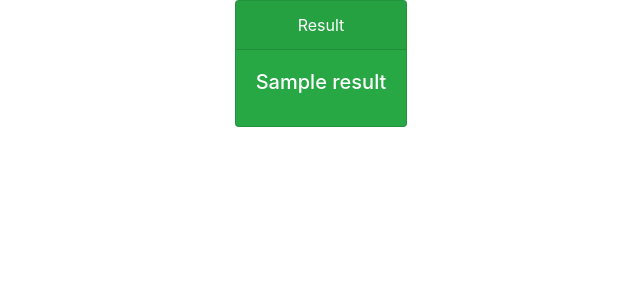
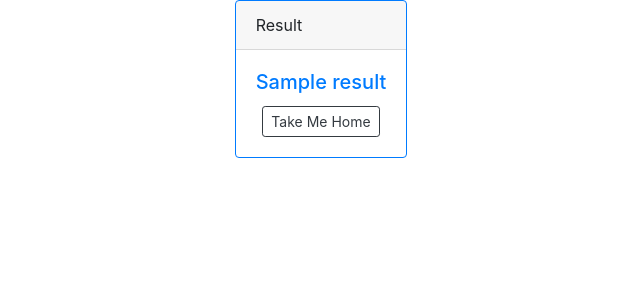
Before and after one commit to This-swapnil/mlops, a Flask app: template webapp/templates/result.html in a window 1280 px wide. Shown: the top 300 px of the page, without its empty margins (319-959 px from the left). Run offline with Flask 2, Linux system fonts and the light colour scheme; the template is opened without the code that fills it: most values are stand-ins (such as "Sample title", 1, 10 or a date in 2020); some libraries are stand-ins or nearby versions.

Commit message:
woresult page updated

```diff
--- a/webapp/templates/result.html
+++ b/webapp/templates/result.html
@@ -1,5 +1,6 @@
 <!DOCTYPE html>
 <html lang="en">
+
 <head>
   <title>Result</title>
 
@@ -7,19 +8,22 @@
   <meta name="viewport" content="width=device-width, initial-scale=1, shrink-to-fit=no">
 
   <!-- Bootstrap CSS -->
-        <link rel="stylesheet" href="https://stackpath.bootstrapcdn.com/bootstrap/4.3.1/css/bootstrap.min.css" integrity="sha384-ggOyR0iXCbMQv3Xipma34MD+dH/1fQ784/j6cY/iJTQUOhcWr7x9JvoRxT2MZw1T" crossorigin="anonymous">
+  <link rel="stylesheet" href="https://stackpath.bootstrapcdn.com/bootstrap/4.3.1/css/bootstrap.min.css"
+    integrity="sha384-ggOyR0iXCbMQv3Xipma34MD+dH/1fQ784/j6cY/iJTQUOhcWr7x9JvoRxT2MZw1T" crossorigin="anonymous">
 
   <title>Result</title>
 </head>
+
 <body>
   <div class="col d-flex justify-content-center">
-        <div class="card text-white text-center  bg-success mb-3" style="max-width: 18rem;">
+    <div class="card border-primary mb-3" style="max-width: 18rem;">
       <div class="card-header">Result</div>
-            <div class="card-body">
+      <div class="card-body text-primary text-center">
         <h5 class="card-title">{{ result }}</h5>
-              <!-- <p class="card-text">Some quick example text to build on the card title and make up the bulk of the card's content.</p> -->
-            </div>
+        <a href="/" class="btn btn-outline-dark btn-sm"><span class="glyphicon glyphicon-home"></span>
+          Take Me Home </a>
       </div>
     </div>
 </body>
+
 </html>
```
Lines whose indentation alone changed are shown as unchanged.
